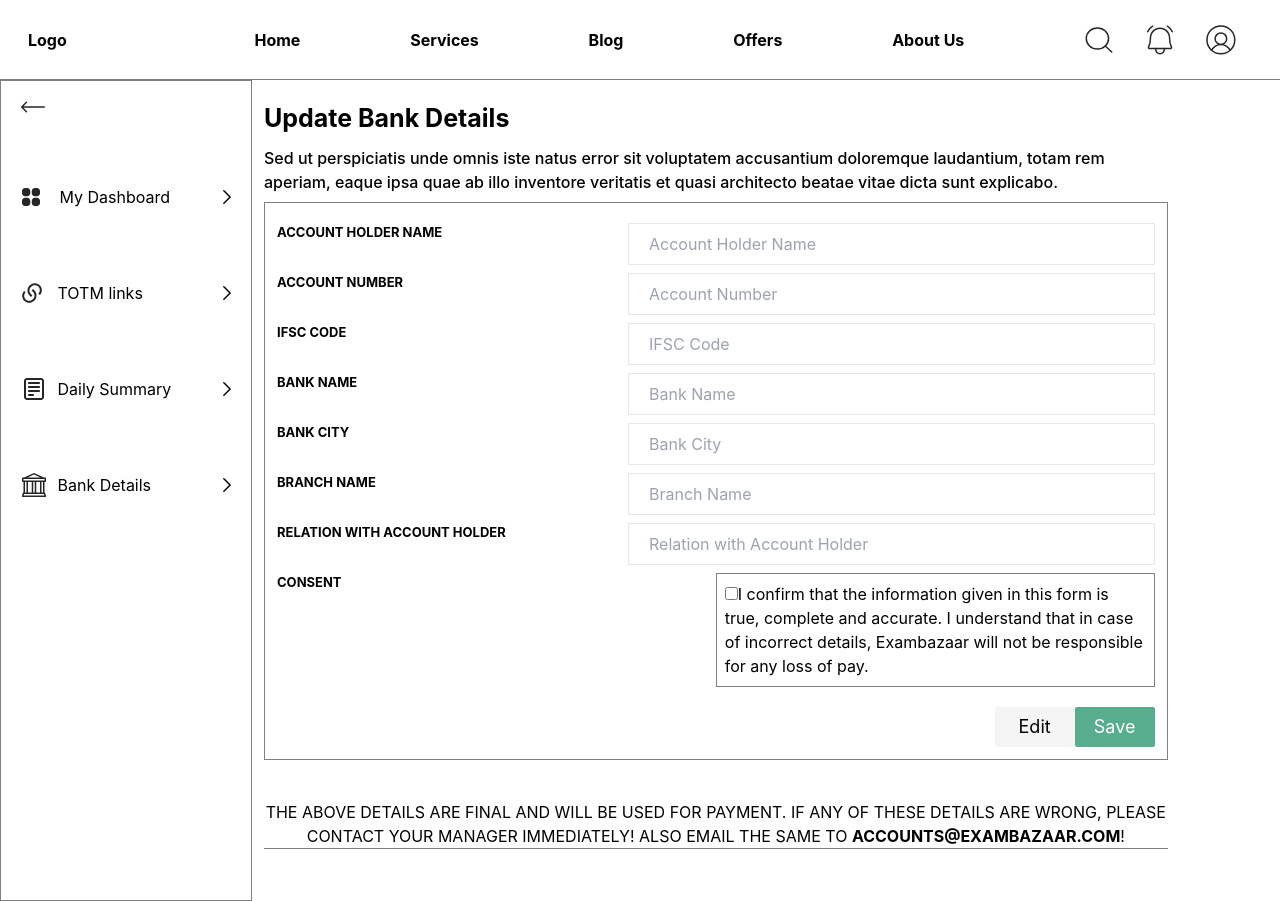
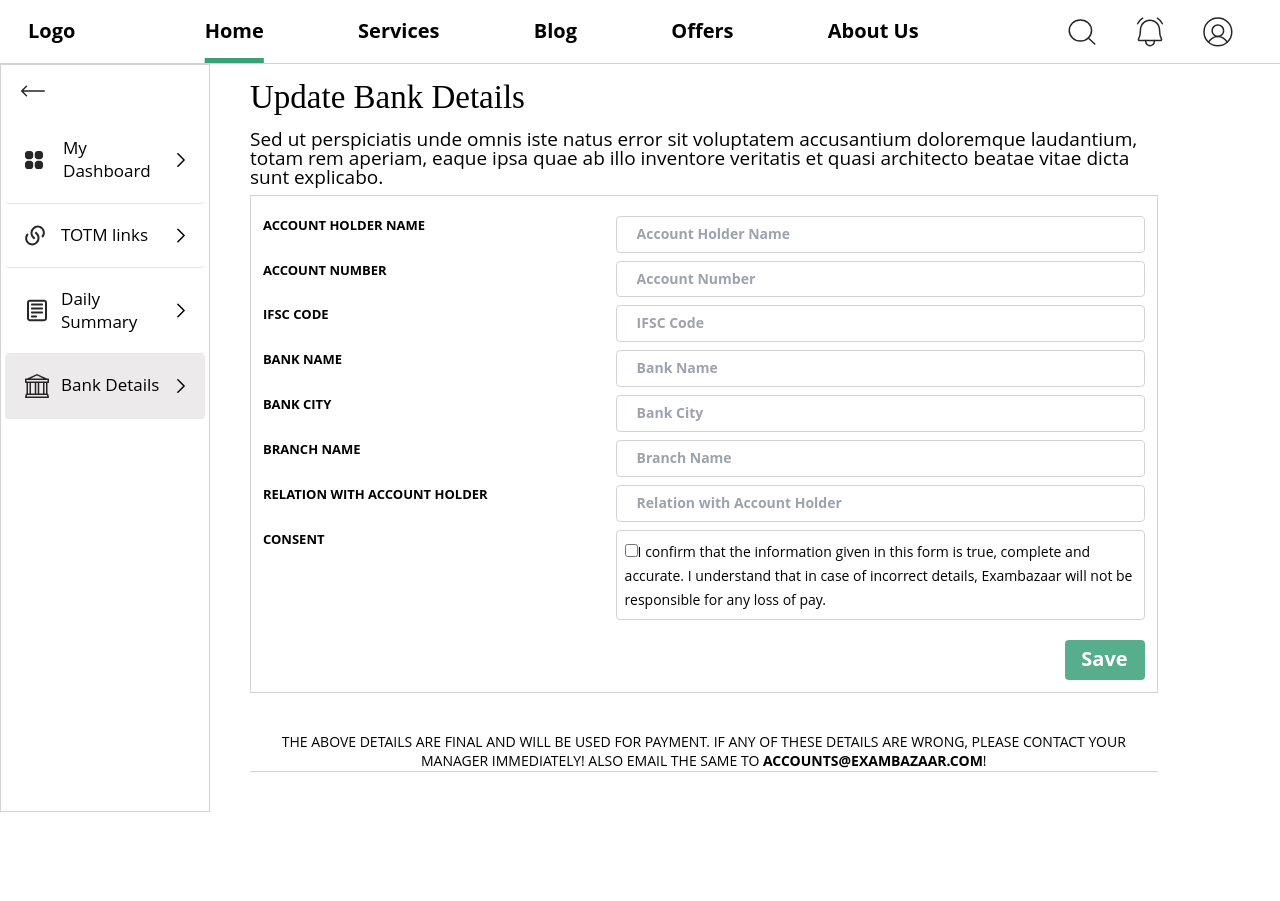
Before and after one commit to MridulGupta007/ExamBazaar, a React (Create React App) app: page / in a window 1280 px wide. After the commit the page ends 812 px from the top, so only its background shows below. Built offline with nearby package versions, Linux system fonts and the light colour scheme.

Commit message:
UI and Functional commits

```diff
--- a/src/App.js
+++ b/src/App.js
@@ -1,12 +1,18 @@
 
 import './App.css';
+import { MenuContext } from './components/Context';
 import Navbar from './components/Navbar'
 import Home from './pages/Home';
+import { useState } from 'react';
 
 
 function App() {
+  const [mobNav, setMobNav] = useState(false);
   return (
 
+    <MenuContext.Provider value={{
+      mobNav, setMobNav
+    }}>
     <>
       <Navbar />
       <Home />
@@ -15,6 +21,7 @@ function App() {
 
 
     </>
+    </MenuContext.Provider>
   );
 }
 
--- /dev/null
+++ b/src/components/Context.js
@@ -0,0 +1,5 @@
+import { createContext } from 'react';
+
+const MenuContext = createContext();
+
+export { MenuContext }
--- a/src/components/InputForm.js
+++ b/src/components/InputForm.js
@@ -18,11 +18,11 @@ const InputForm = () => {
 
 
       <div className='flex flex-col items-start gap-2 py-2'>
-        <h1 className='text-[25px] font-bold'>Update Bank Details</h1>
-        <p className='font-medium text-left w-[90%]'>Sed ut perspiciatis unde omnis iste natus error sit voluptatem accusantium doloremque laudantium, totam rem aperiam, eaque ipsa quae ab illo inventore veritatis et quasi architecto beatae vitae dicta sunt explicabo.</p>
+        <h1 className='text-[33px] font-medium font-heading leading-heading'>Update Bank Details</h1>
+        <p className='font-sans font-normal text-[19px] leading-para text-left w-11/12'>Sed ut perspiciatis unde omnis iste natus error sit voluptatem accusantium doloremque laudantium, totam rem aperiam, eaque ipsa quae ab illo inventore veritatis et quasi architecto beatae vitae dicta sunt explicabo.</p>
       </div>
 
-      <div className='border-solid border-[#808080] border-[0.5px] p-3 min-[768px]:w-[90%]'>
+      <div className='border-solid border-color border p-3 md:w-11/12'>
 
         {/* passing 'disable' variable as the value for prop: disabled. Controls the
             freezing of Input fields */}
@@ -35,15 +35,15 @@ const InputForm = () => {
         <Input type='text' placeholder="Branch Name" name='Br_Name' disabled={disable} />
         <Input type='text' placeholder="Relation with Account Holder" name='Relation' disabled={disable} />
 
-        <div className='min-[900px]:flex min-[900px]:justify-between'>
-          <p className='font-bold text-[10px] min-[640px]:text-[13px]'>CONSENT</p>
-          <div className='border-solid border-[0.5px] border-[#808080] p-2 min-[900px]:w-[42%] min-[1024px]:w-[55%] min-[1280px]:w-[50%]'>
+        <div className='sm:flex sm:justify-between'>
+          <p className='font-sans font-bold text-[14px] leading-form sm:text-[13px]'>CONSENT</p>
+          <div className='border-solid border border-color rounded p-2 w-full sm:w-52 min-[900px]:w-52 lg:w-3/5'>
 
             <input type='checkbox' id='cons' disabled={disable} className=''></input>
-            <label for='cons'>I confirm that the information given in this form is true, complete and accurate. I understand that in case of incorrect details, Exambazaar will not be responsible for any loss of pay.</label>
+            <label for='cons' className='font-sans font-normal text-[14px] leading-form'>I confirm that the information given in this form is true, complete and accurate. I understand that in case of incorrect details, Exambazaar will not be responsible for any loss of pay.</label>
             {
               //conditional rendering of Date of submission
-              disable && <p className='font-bold'>{`Filled on ${month[(new Date()).getMonth()]} ${(new Date()).getDate()}, ${(new Date()).getFullYear()} `}</p>
+              disable && <p className='font-sans font-bold text-[14px] leading-form'>{`FILLED ON ${month[(new Date()).getMonth()]} ${(new Date()).getDate()}, ${(new Date()).getFullYear()} `}</p>
             }
           </div>
         </div>
@@ -53,18 +53,7 @@ const InputForm = () => {
 
           {/* SAVE button to freeze the input fields and render Date of submission
               changes the state of 'disabled' and 'display' to improve fuctionality */}
-          <button
-            onClick={() => {
-              setDisabled(false)
-              setDisplay(undefined)
-
-            }}
-            className='w-20 h-10 bg-[whitesmoke] text-black text-[18px] rounded-sm hover:bg-[#dcdcdc]'>
-            Edit
-          </button>
-
-          {/*EDIT functionality used to change wrong inputs */}
-          <button className={'w-20 h-10 bg-[#3AA078D9] text-white text-[18px] rounded-sm hover:bg-[#3AA078] ' + display}
+          <button className={'w-20 h-10 bg-exam-green-light font-sans font-bold text-[20px] leading-nav text-white rounded border-exam-green-light hover:bg-exam-green ' + display}
             type='submit'
             onClick={() => {
 
@@ -80,8 +69,8 @@ const InputForm = () => {
 
 
       </div>
-      <div className=' text-center my-10 border- border-solid border-[#808080] border-b-[0.5px] w-[90%]'>
-        <p>THE ABOVE DETAILS ARE FINAL AND WILL BE USED FOR PAYMENT. IF ANY OF THESE DETAILS ARE WRONG, PLEASE CONTACT YOUR MANAGER IMMEDIATELY! ALSO EMAIL THE SAME TO <strong>ACCOUNTS@EXAMBAZAAR.COM</strong>!</p>
+      <div className=' text-center my-10 border- border-solid border-b-color border-b w-11/12'>
+        <p className='font-sans font-normal text-[14px] leading-form'>THE ABOVE DETAILS ARE FINAL AND WILL BE USED FOR PAYMENT. IF ANY OF THESE DETAILS ARE WRONG, PLEASE CONTACT YOUR MANAGER IMMEDIATELY! ALSO EMAIL THE SAME TO <strong>ACCOUNTS@EXAMBAZAAR.COM</strong>!</p>
       </div>
 
 
--- a/src/components/Navbar.js
+++ b/src/components/Navbar.js
@@ -1,35 +1,25 @@
-import React, { useState } from 'react'
+import React, { useContext } from 'react'
 import search from '../assets/MagnifyingGlass.svg'
 import bell from '../assets/BellRinging.svg'
 import person from '../assets/UserCircle.svg'
 import hamburger from '../assets/Hamburger.svg'
-import arrow from '../assets/Slider.svg'
-import SideElements from '../elements/SideElements'
-import Dashboard from '../assets/Dashboard_symb.svg'
-import totm from '../assets/Totm_symb.svg'
-import sum from '../assets/Summary_symb.svg'
-import bank from '../assets/Bank_symb.svg'
-
+import { MenuContext } from './Context'
+import Arrow from '../assets/Arrow.svg'
 
 const Navbar = () => {
 
-  //Maintaining state of Hamburger Menu in Mobile View
-  const [menu, setMenu] = useState(false)
+  const dispContext = useContext(MenuContext)
 
-  //When menu==true, displays the menu
-  let disp = menu ? 'hidden' : ''
 
-  //WHen menu==false, hides the menu
-  let hide = menu ? '' : 'hidden'
   return (
     <>
-      <div className='max-[1023px]:hidden flex justify-between h-[10vh] items-center font-bold border-b-[0.5px] border-[#808080] px-7'>
+      <div className='hidden lg:flex font-sans font-bold text-[20px] leading-nav justify-between h-16 items-center border-b border-color px-7'>
 
-        <h3 className='w-[10%]'>Logo</h3>
+        <h3>Logo</h3>
 
-        <ul className='flex w-[58%]  justify-between h-[100%] items-center'>
+        <ul className='flex w-7/12 justify-between h-full items-center'>
 
-          <li>Home</li>
+          <li className='underline underline-offset-20 decoration-5 decoration-exam-green '>Home</li>
           <li>Services</li>
           <li>Blog</li>
           <li>Offers</li>
@@ -37,7 +27,7 @@ const Navbar = () => {
 
         </ul>
 
-        <div className='flex w-[15%] justify-around'>
+        <div className='flex w-2/12 justify-around'>
 
           <img src={search} alt='' />
           <img src={bell} alt='' />
@@ -46,32 +36,25 @@ const Navbar = () => {
         </div>
 
       </div>
-      <div className='min-[640px]:hidden border-b-[0.5px] border-[#808080c3] h-[8vh] flex items-center'>
-        <button className={'hover:bg-[#80808066] px-2 ' + disp} onClick={() => { setMenu(true) }}><img src={hamburger} alt='' /></button>
-        <button className={'hover:bg-[#80808066] px-2 ' + hide} onClick={() => { setMenu(false) }}><img src={arrow} alt='' /></button>
+      <div className='sm:hidden border-b border-color h-10 flex items-center'>
+
+        {!dispContext.mobNav && <button
+                 className={' px-2 '}
+                 onClick={() => { console.log(dispContext.mobNav)
+                                  dispContext.setMobNav(true);}}>
+                                                                  <img src={hamburger} alt='' />
+         </button>}
+         {dispContext.mobNav && <button className={'hover:bg-[#80808066] p-2'} onClick={() => {
+          console.log(dispContext.mobNav)
+          dispContext.setMobNav(false)
+        }}><img src={Arrow} alt='' width='10px' className='rotate-180'/></button>}
+
+
       </div>
-      { //rendering Mobile Navbar when Menu is set to true using an external component
-      menu && <MobileNav />
-      }
+
 
     </>
   )
 }
 
 export default Navbar
-
-const MobileNav = () => {
-  return (
-    <>
-      <div className={'min-[640px]:hidden max-[639px]:border-soild min-[640px]:border-[#808080] min-[640px]:border-[0.5px] z-50 absolute bg-[white] drop-shadow-lg'}>
-        <SideElements src={Dashboard} title='My Dashboard' className='ml-5' cl={''} />
-
-        <SideElements src={totm} title='TOTM links' className='ml-4' cl={''} />
-
-        <SideElements src={sum} title='Daily Summary' className='ml-3' cl={''} />
-
-        <SideElements src={bank} title='Bank Details' className='ml-3' cl={''} />
-      </div>
-    </>
-  )
-}
--- a/src/components/Sidebar.js
+++ b/src/components/Sidebar.js
@@ -1,22 +1,26 @@
-import React, { useState } from 'react';
+import React, { useState, useContext } from 'react';
 import SideElements from '../elements/SideElements';
 import Dashboard from '../assets/Dashboard_symb.svg'
 import totm from '../assets/Totm_symb.svg'
 import sum from '../assets/Summary_symb.svg'
 import bank from '../assets/Bank_symb.svg'
 import slider from '../assets/Slider.svg'
-
+import { MenuContext } from './Context';
+//import arrow from '../assets/Arrow.svg'
 
 const Sidebar = () => {
 
+
+   const menu = useContext(MenuContext)
   //Used to hide all the elements of the Sidebar
   const [display, setDisplay] = useState('')
 
   //used to render a reverse slider when sidebar collapses in desktop view
   const [boo, setBoo] = useState(false)
+
   return (
     <>
-      <div className={'max-[639px]:hidden min-[640px]:border-soild min-[640px]:border-[#808080] min-[640px]:border-[0.5px] '}>
+      <div className={'hidden sm:inline-block border-solid border-color border '}>
 
         <button className={'p-5 ' + display}
           onClick={() => {
@@ -41,11 +45,43 @@ const Sidebar = () => {
 
         <SideElements src={sum} title='Daily Summary' className='ml-3' cl={display} />
 
-        <SideElements src={bank} title='Bank Details' className='ml-3' cl={display} />
+        <SideElements src={bank} title='Bank Details' className='ml-3' cl={'bg-side-element '+display} />
+
+      </div>
+
+       {menu.mobNav && <MobBar />}
+
+    </>
+  )
+}
+
+export default Sidebar
+
+const MobBar = () => {
+
+
+  //const mridul = useContext(MenuContext)
+  return (
+    <>
+      <div className={'absolute h-full w-full bg-white z-50 sm:hidden '}>
+
+        {/* <button className={'hover:bg-[#80808066] p-2'} onClick={() => {
+          console.log(mridul.mobNav)
+          mridul.setMobNav(false)
+        }}><img src={arrow} alt='' width='10px' className='rotate-180'/></button> */}
+
+
+        <SideElements src={Dashboard} title='My Dashboard' className='ml-5' />
+
+        <SideElements src={totm} title='TOTM links' className='ml-4' />
+
+        <SideElements src={sum} title='Daily Summary' className='ml-3' />
+
+        <SideElements src={bank} title='Bank Details' className='ml-3' cl='bg-side-element' />
 
       </div>
     </>
   )
 }
 
-export default Sidebar
+export {MobBar}
--- a/src/elements/Input.js
+++ b/src/elements/Input.js
@@ -11,8 +11,8 @@ const Input = (props) => {
 
 
   return (
-    <div className='flex flex-col gap-3 my-2 min-[640px]:flex-row min-[640px]:justify-between '>
-      <label className='font-bold text-[10px] min-[640px]:text-[13px]' for={props.name}>{props.placeholder.toUpperCase()}</label>
+    <div className='flex flex-col gap-3 my-2 sm:flex-row sm:justify-between font-sans font-bold text-[14px] leading-form'>
+      <label className='sm:text-[13px]' for={props.name}>{props.placeholder.toUpperCase()}</label>
       <input type={props.type}
         id={props.name}
         placeholder={props.placeholder}
@@ -22,7 +22,7 @@ const Input = (props) => {
         }}
         required
         disabled={props.disabled}
-        className={'border-solid border-grey border-[1px] py-2 px-5 focus:outline-none min-[1024px]:w-[60%] ' + props.cl}>
+        className={'border-solid border-color border rounded py-2 px-5 focus:outline-none lg:w-3/5 disabled:bg-disabled  ' + props.cl}>
 
       </input>
 
--- a/src/elements/SideElements.js
+++ b/src/elements/SideElements.js
@@ -5,7 +5,8 @@ const SideElements = (props) => {
 
   return (
     // props.cl is utilized to hide the entire side-element from the sidebar when slider is pressed
-    <div className={'flex justify-around w-[250px] my-8 py-5  hover:bg-[#80808066] max-[639px]:border-b-[0.5px] ' + props.cl}>
+   <div className='px-1'>
+   <div className={'flex justify-around w-full p-5 font-sans font-normal text-[17px] leading-side-element rounded  hover:bg-side-element border-b ' + props.cl}>
       <div className='flex w-40'>
         <img src={props.src} alt={props.title} />
         <h3 className={props.className}> {props.title}</h3>
@@ -13,6 +14,7 @@ const SideElements = (props) => {
       <img src={Arrow} alt='arrow' />
 
     </div>
+    </div>
   )
 }
 
--- a/src/pages/Home.js
+++ b/src/pages/Home.js
@@ -1,15 +1,18 @@
 import React from 'react'
 import Sidebar from '../components/Sidebar';
 import InputForm from '../components/InputForm';
+// import { MenuContext } from '../components/Context';
+// import { MobBar } from '../components/Sidebar';
 
 const Home = () => {
+  // const menu = useContext(MenuContext)
   return (
     <>
       <div className="flex">
 
         <Sidebar />
 
-        <div className='p-3'>
+        <div className='px-10'>
 
           <InputForm />
 
--- a/tailwind.config.js
+++ b/tailwind.config.js
@@ -5,7 +5,39 @@ module.exports = {
 
   ],
   theme: {
-    extend: {},
+    fontFamily: {
+      'sans': ['"Open Sans"'],
+      'heading': ['Poppins']
+    },
+
+    extend: {
+       lineHeight: {
+        'nav':'1.68rem' ,
+        'side-element': '1.43rem',
+        'heading': '3.125rem',
+        'para': '1.18rem',
+        'form': '1.18rem'
+       },
+       colors:{
+        'exam-green': '#3AA078',
+        'exam-green-light': '#3AA078D9',
+        'disabled': '#E4F0EB',
+        'color':'#D3D3D3',
+        'side-element': '#ECEAEA'
+
+       },
+       width:{
+        '55/100' : '55%',
+        '42/100' : '42%',
+        '10v' : '10vh'
+       },
+       textUnderlineOffset:{
+        20: '20px'
+       },
+       textDecorationThickness:{
+        5: '5px'
+       }
+    },
   },
   plugins: [],
 }
```
Lines whose indentation alone changed are shown as unchanged.
